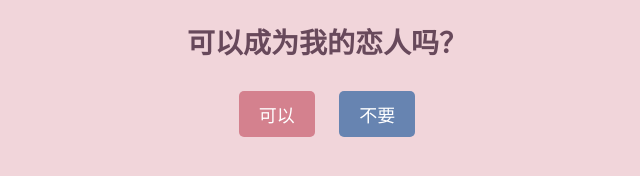
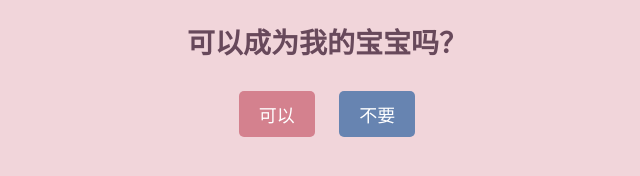
Before and after one commit to 1767687506/xiuxiu, a plain HTML site: page index.html in a window 1280 px wide. Shown: the part 428-604 px from the top of the page, 313-953 px from the left. Drawn offline with Linux system fonts and the light colour scheme.

Commit message:
Update index.html

```diff
--- a/index.html
+++ b/index.html
@@ -9,7 +9,7 @@
 <body>
     <div class="container">
         <img id="mainImage" src="images/heart.png" alt="爱心">
-        <h1 id="question">可以成为我的恋人吗？</h1>
+        <h1 id="question">可以成为我的宝宝吗？</h1>
         <div class="buttons">
             <button id="yes">可以</button>
             <button id="no">不要</button>
```
